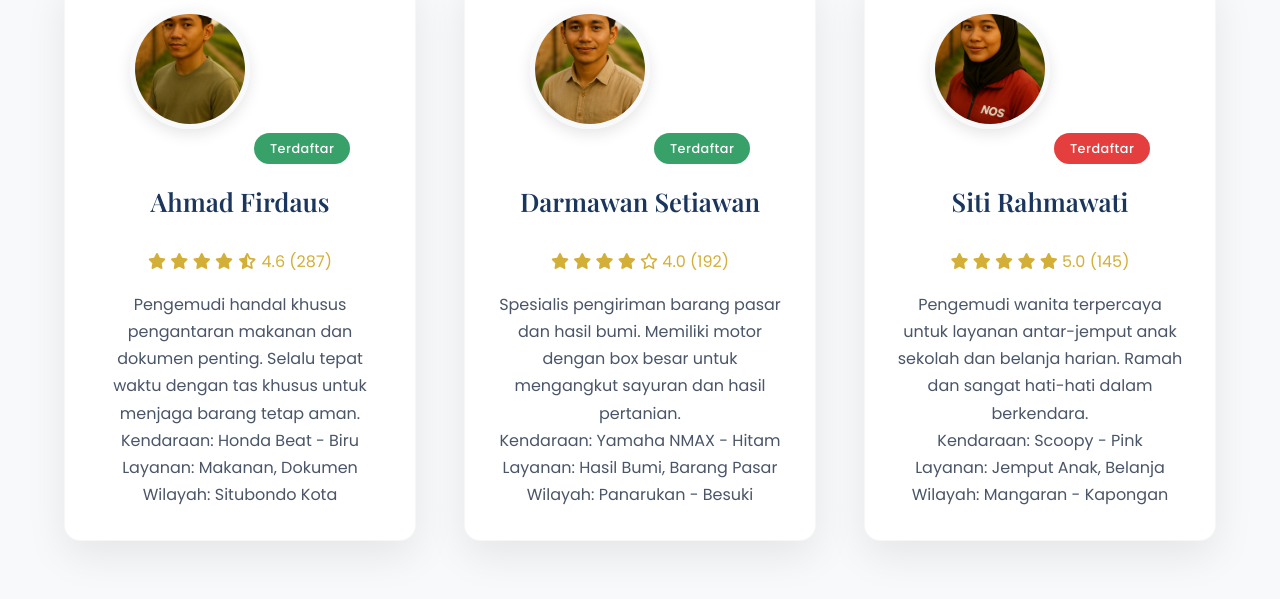
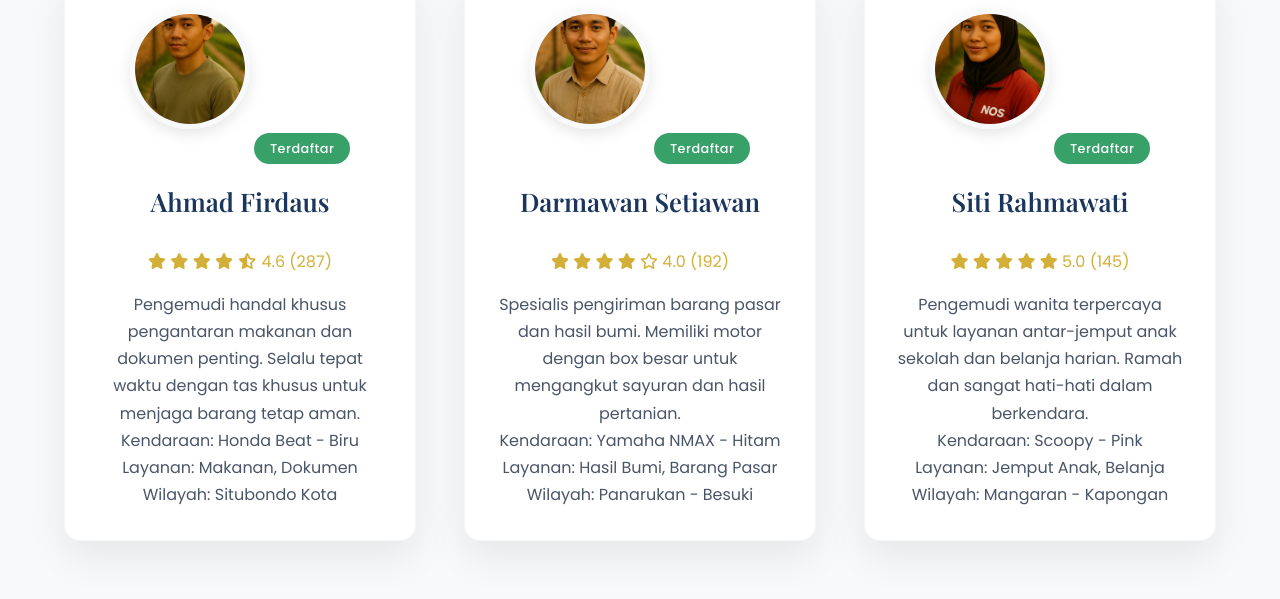
Before and after one commit to LenteraKarya/NOS, a plain HTML site: page index.html in a window 1280 px wide. Shown: the part 4140-4739 px from the top of the page. Drawn offline with nearby package versions, Linux system fonts and the light colour scheme; some packages are replaced by stand-ins of ours.

Commit message:
Update index.html

```diff
--- a/index.html
+++ b/index.html
@@ -2684,7 +2684,7 @@
             <!-- DRIVER ITEM 6 -->
             <div class="driver-card">
                 <img src="https://github.com/LenteraKarya/NOS/blob/main/assets/images/driver6.jpeg?raw=true" alt="Siti Rahmawati" class="driver-avatar">
-                <div class="driver-badge inactive">Terdaftar</div>
+                <div class="driver-badge active">Terdaftar</div>
                 <h3 class="service-title">Siti Rahmawati</h3>
                 <div class="driver-rating">
                     <i class="fas fa-star"></i>
```
